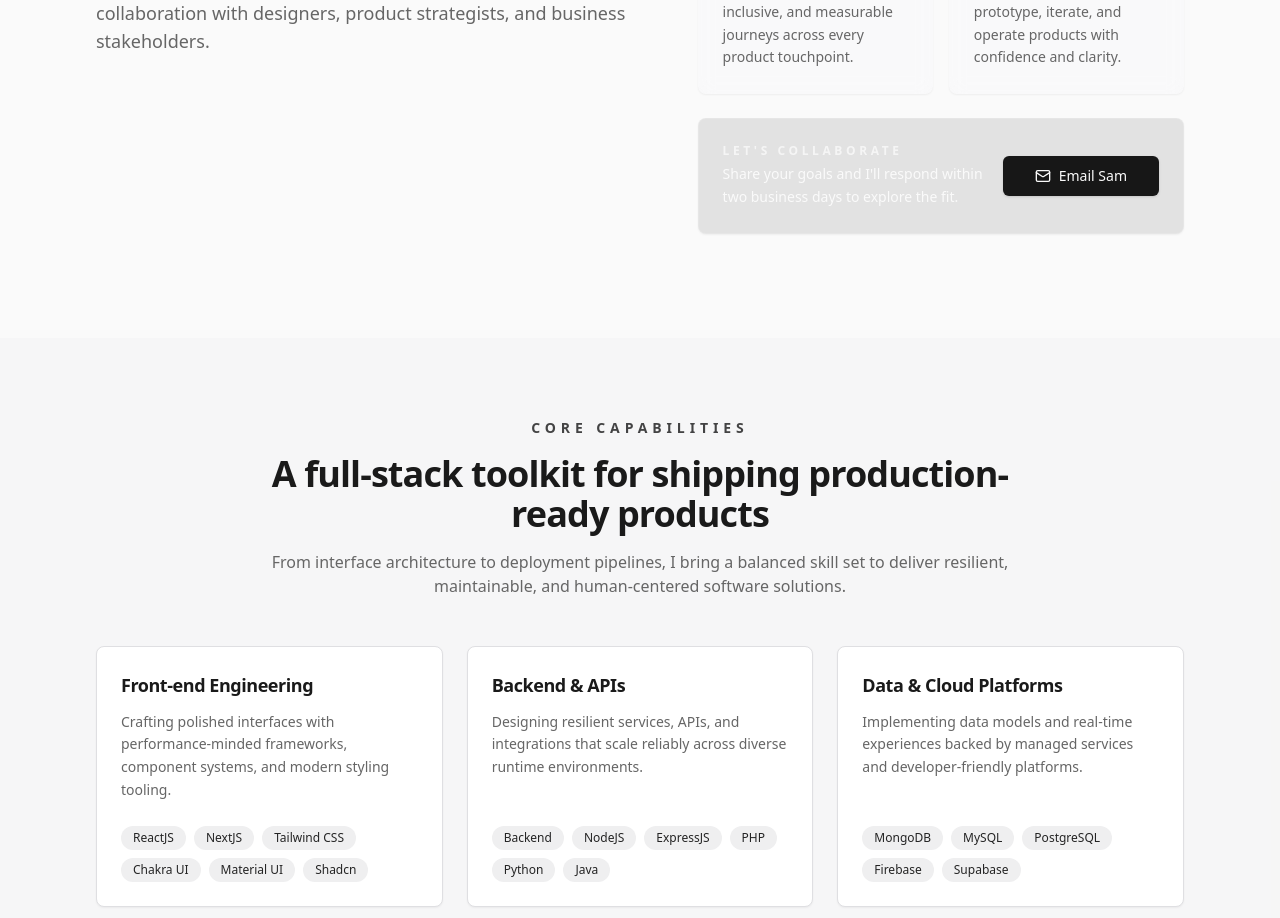
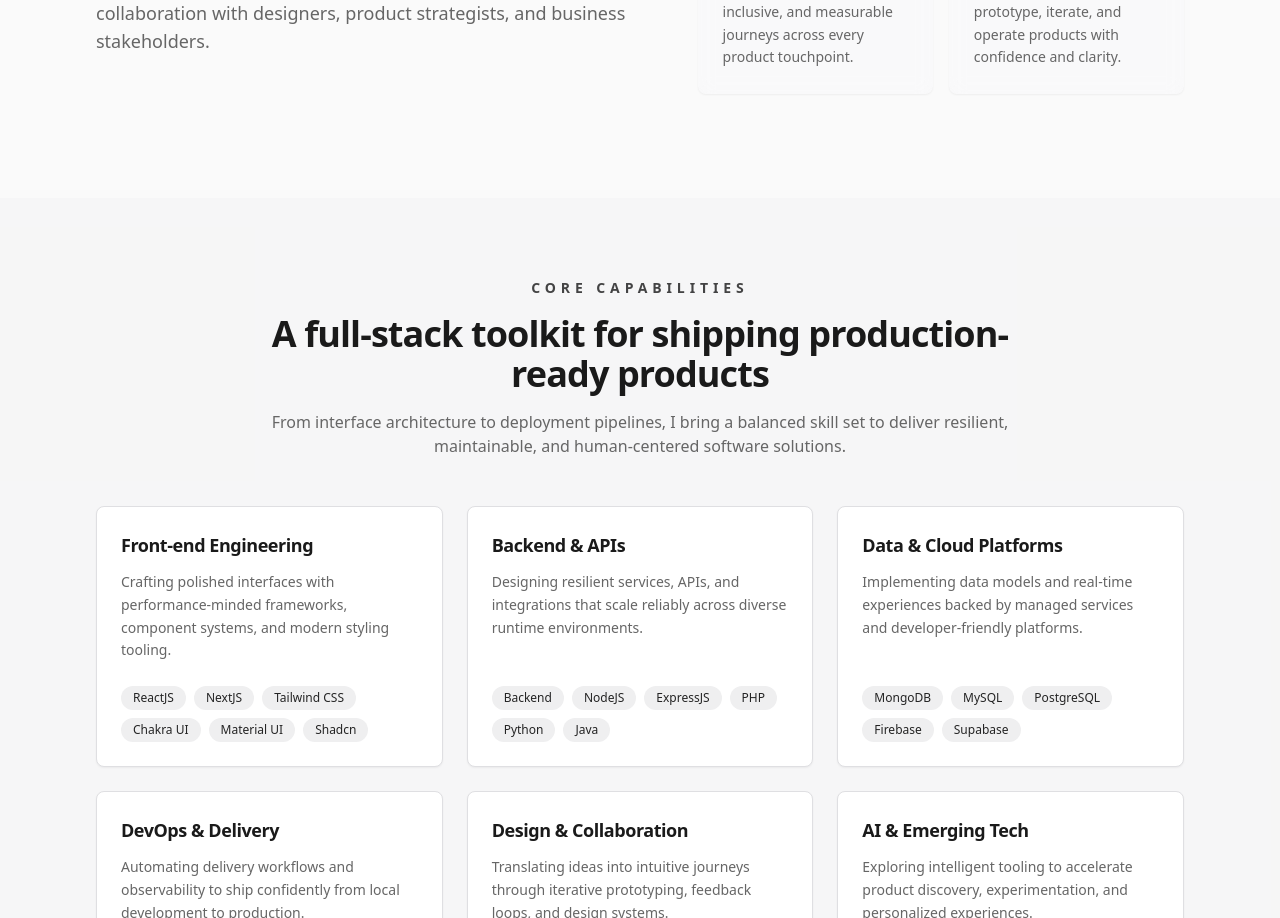
Before and after one commit to Antholem/web-portfolio, a Next.js app: page / in a window 1280 px wide. Shown: the part 1298-2216 px from the top of the page. Built offline with nearby package versions, Linux system fonts and the light colour scheme; no server answers.

Commit message:
Remove collaboration CTA from About section

```diff
--- a/src/components/about-section.tsx
+++ b/src/components/about-section.tsx
@@ -1,9 +1,5 @@
-import Link from "next/link";
-
-import { Briefcase, Compass, Layers, Mail, Sparkles } from "lucide-react";
-
-import { Button } from "@/components/ui/button";
-import { Card, CardContent, CardDescription, CardHeader, CardTitle } from "@/components/ui/card";
+import { Briefcase, Compass, Layers, Sparkles } from "lucide-react";
+import { Card, CardDescription, CardHeader, CardTitle } from "@/components/ui/card";
 
 const highlights = [
   {
@@ -89,24 +85,6 @@ export default function AboutSection() {
                 </Card>
               ))}
             </div>
-            <Card className="border-white/10 bg-primary/10 text-primary-foreground">
-              <CardContent className="flex flex-col gap-3 p-6 text-sm leading-relaxed sm:flex-row sm:items-center sm:justify-between">
-                <div className="space-y-1 text-primary-foreground/90">
-                  <p className="text-xs font-semibold uppercase tracking-[0.3em] text-primary-foreground/80">
-                    Let&apos;s collaborate
-                  </p>
-                  <p className="text-primary-foreground">
-                    Share your goals and I&apos;ll respond within two business days to explore the fit.
-                  </p>
-                </div>
-                <Button asChild size="lg" className="w-full gap-2 bg-primary text-primary-foreground hover:bg-primary/90 sm:w-auto">
-                  <Link href="mailto:antholemlemmanalo@gmail.com">
-                    <Mail className="h-5 w-5" aria-hidden />
-                    Email Sam
-                  </Link>
-                </Button>
-              </CardContent>
-            </Card>
           </div>
         </div>
       </div>
```
